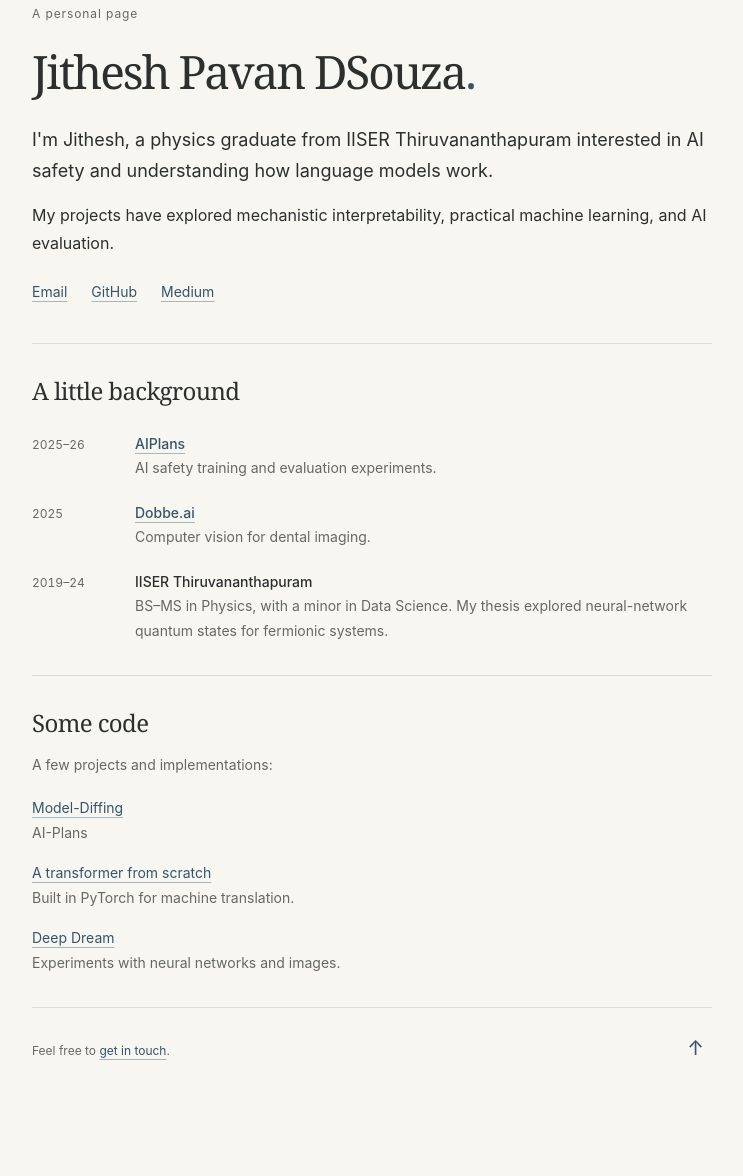
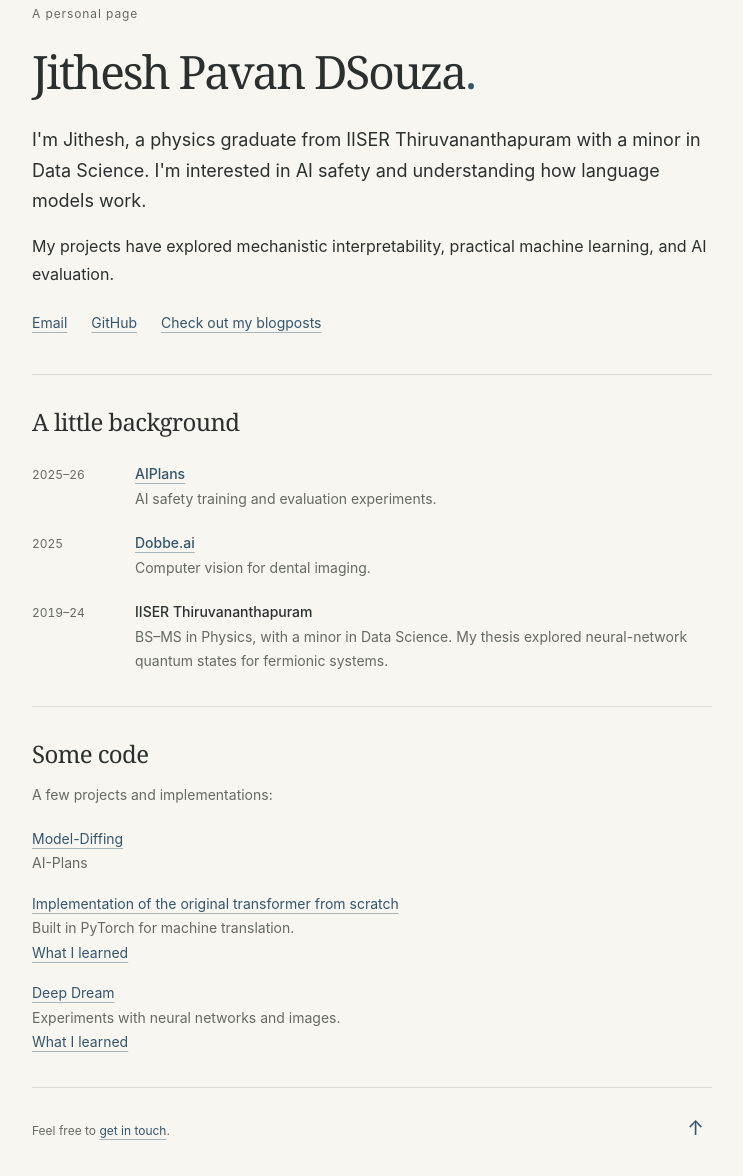
Before and after one commit to JitheshPavan/JitheshPavan.github.io, a plain HTML site: page index.html in a window 1280 px wide. Shown: the part 73-1249 px from the top of the page, without its empty margins (268-1011 px from the left). Before the commit the page ends 1169 px from the top, so only its background shows below. Drawn offline with Linux system fonts and the light colour scheme.

Commit message:
Link project writeups and clarify academic background

```diff
--- a/index.html
+++ b/index.html
@@ -14,12 +14,12 @@
       <header>
         <p class="eyebrow">A personal page</p>
         <h1>Jithesh Pavan DSouza<span class="period">.</span></h1>
-        <p class="intro">I'm Jithesh, a physics graduate from IISER Thiruvananthapuram interested in AI safety and understanding how language models work.</p>
+        <p class="intro">I'm Jithesh, a physics graduate from IISER Thiruvananthapuram with a minor in Data Science. I'm interested in AI safety and understanding how language models work.</p>
         <p>My projects have explored mechanistic interpretability, practical machine learning, and AI evaluation.</p>
         <nav aria-label="Contact and profiles">
           <a href="mailto:jithesh1602@gmail.com">Email</a>
           <a href="https://github.com/JitheshPavan">GitHub</a>
-          <a href="https://medium.com/@jitheshdsouza19">Medium</a>
+          <a href="https://medium.com/@jitheshdsouza19">Check out my blogposts</a>
         </nav>
       </header>
 
@@ -46,8 +46,8 @@
         <p>A few projects and implementations:</p>
         <ul class="work">
           <li><a href="https://github.com/AI-Plans/Model-Diffing">Model-Diffing</a><span>AI-Plans</span></li>
-          <li><a href="https://github.com/JitheshPavan/GPT_Translator">A transformer from scratch</a><span>Built in PyTorch for machine translation.</span></li>
-          <li><a href="https://github.com/JitheshPavan/Deep_Dream">Deep Dream</a><span>Experiments with neural networks and images.</span></li>
+          <li><a href="https://github.com/JitheshPavan/GPT_Translator">Implementation of the original transformer from scratch</a><span>Built in PyTorch for machine translation.</span><a href="https://medium.com/@jitheshdsouza19/decoding-transformers-how-attention-makes-them-work-4a91a3fe2371" aria-label="What I learned from implementing the transformer">What I learned</a></li>
+          <li><a href="https://github.com/JitheshPavan/Deep_Dream">Deep Dream</a><span>Experiments with neural networks and images.</span><a href="https://medium.com/@jitheshdsouza19/neural-networks-dont-see-inputs-or-parameters-only-numbers-44ee316dfb60" aria-label="What I learned from Deep Dream">What I learned</a></li>
         </ul>
       </section>
 
```
